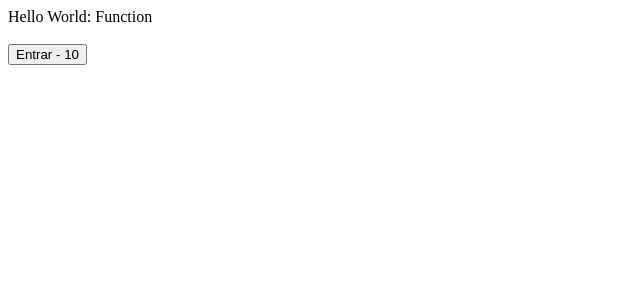
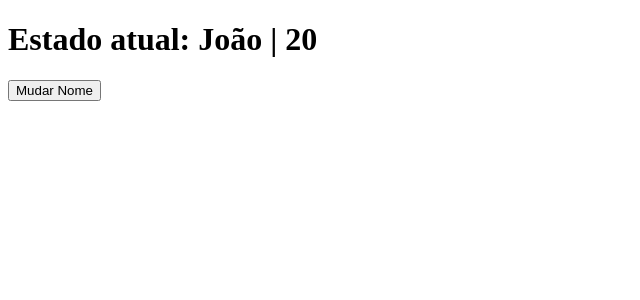
Before and after one commit to joaovictorbs/react, a React (Create React App) app in the folder projetosCurso/fundamentos/: page / in a window 1280 px wide. Shown: the top 300 px of the page, without its empty margins (0-640 px from the left). Built offline with nearby package versions, Linux system fonts and the light colour scheme.

Commit message:
useState

```diff
--- a/projetosCurso/fundamentos/src/App.js
+++ b/projetosCurso/fundamentos/src/App.js
@@ -1,35 +1,11 @@
-//Componente de Funcao
+import Estado from "./Estado";
+
  function App() {
    return (
      <div>
-       Hello World: Function <br/><br/>
-       <Button title="Entrar" numero={10}/>
+      <Estado />
      </div>
    );
  }
 
-//function Button(props) {                  //com componentes de funcao definimos as props aqui ao inves de montar um construtor igual na classe
-//function Button({ title, numero }) {      //podemos omitir a nomenclatura props. e apenas passar a propriedade
-const Button = ({ title, numero }) => {        //podemos criar componentes como se fossem constantes, basta adicionar o const e a => (arrowFunction)
-  return (
-    <button>{ title } - { numero }</button>
-  )
-}
-
-
-//Componente de Classe
-/*
-import React, { Component } from "react";
-
-class App extends Component {
-  render() {
-    return (
-      <div>
-        Hello World: Class
-      </div>
-    )
-  }
-}
-*/
-
 export default App;
--- /dev/null
+++ b/projetosCurso/fundamentos/src/Estado.js
@@ -0,0 +1,16 @@
+import { useState } from 'react'                //permite criacao de estado no componente de funcoes
+
+function Estado() {
+    const [name, setName] = useState('João');   //useState retorna um array, primeiro indice e o valor atual, e o segundo a funcao   | podemos passar desde strings ate objetos no useState
+    const [age, setAge] = useState(20);
+
+    return(
+        <div>
+            <h1>Estado atual: { name } | { age }</h1>
+
+            <button onClick={() => setName('Roberto')}>Mudar Nome</button>      {/*altera valor do estado*/}
+        </div>
+    );
+}
+
+export default Estado;
```
